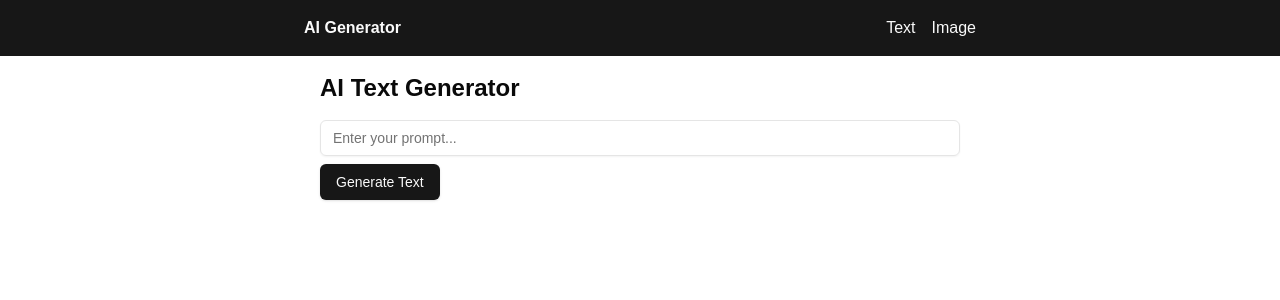
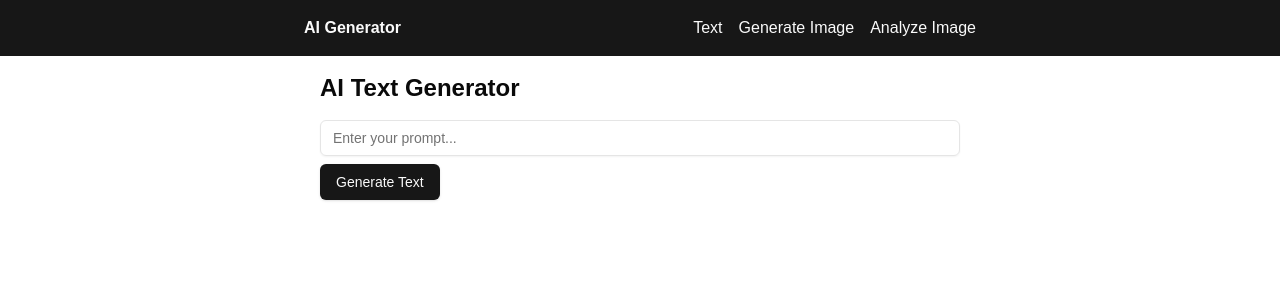
Before and after one commit to jscontreras/seb-turborepo, a Next.js app in the folder apps/ai-chatbot/: page / in a window 1280 px wide. Shown: the top 300 px of the page. Built offline with nearby package versions, Linux system fonts and the light colour scheme.

Commit message:
Adding analyze image tab entry.

```diff
--- a/apps/ai-chatbot/app/layout.tsx
+++ b/apps/ai-chatbot/app/layout.tsx
@@ -28,8 +28,8 @@ export default function RootLayout({
       <body
         className={`${geistSans.variable} ${geistMono.variable} antialiased`}
       >
-        <nav className="bg-primary p-4 text-primary-foreground">
-          <div className="mx-auto flex max-w-2xl justify-between">
+        <nav className="p-4 bg-primary text-primary-foreground">
+          <div className="flex justify-between max-w-2xl mx-auto">
             <Link href="/" className="font-bold">
               AI Generator
             </Link>
@@ -38,7 +38,10 @@ export default function RootLayout({
                 Text
               </Link>
               <Link href="/image-chatbot" className="hover:underline">
-                Image
+                Generate Image
+              </Link>
+              <Link href="/vision" className="hover:underline">
+                Analyze Image
               </Link>
             </div>
           </div>
```
